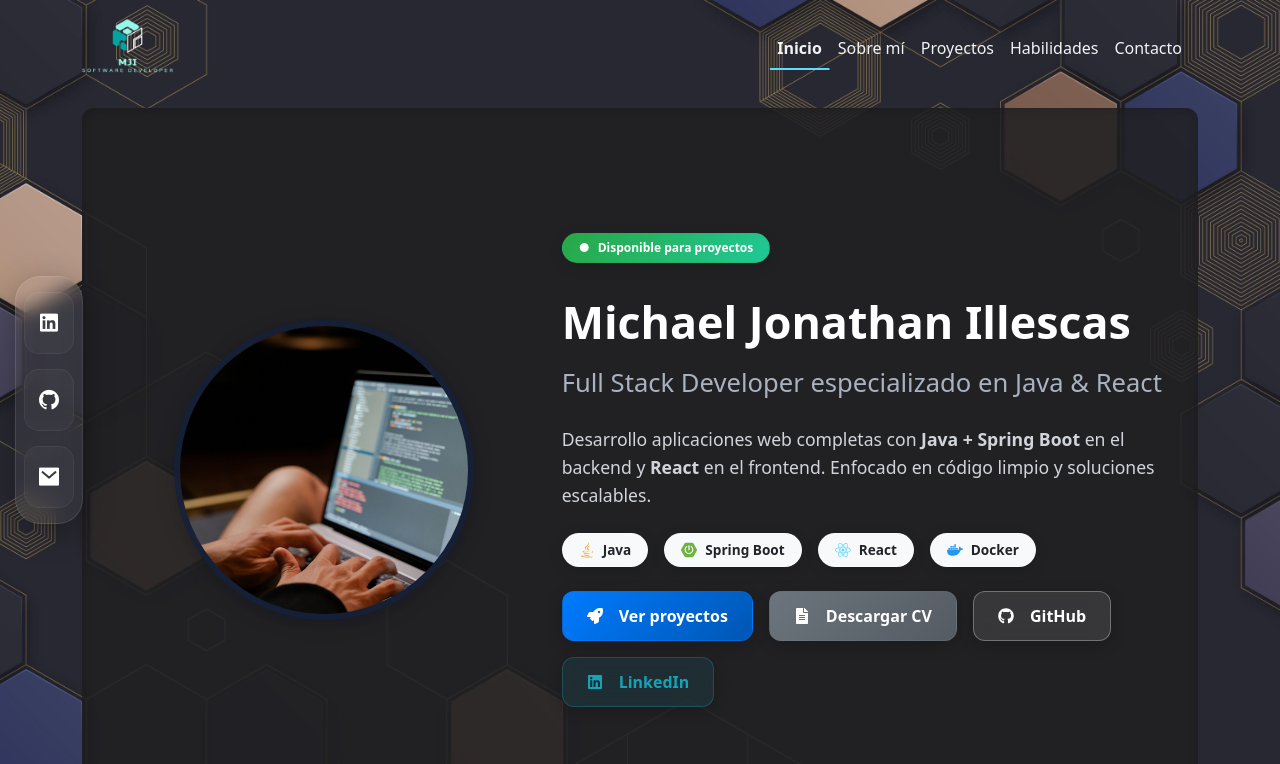
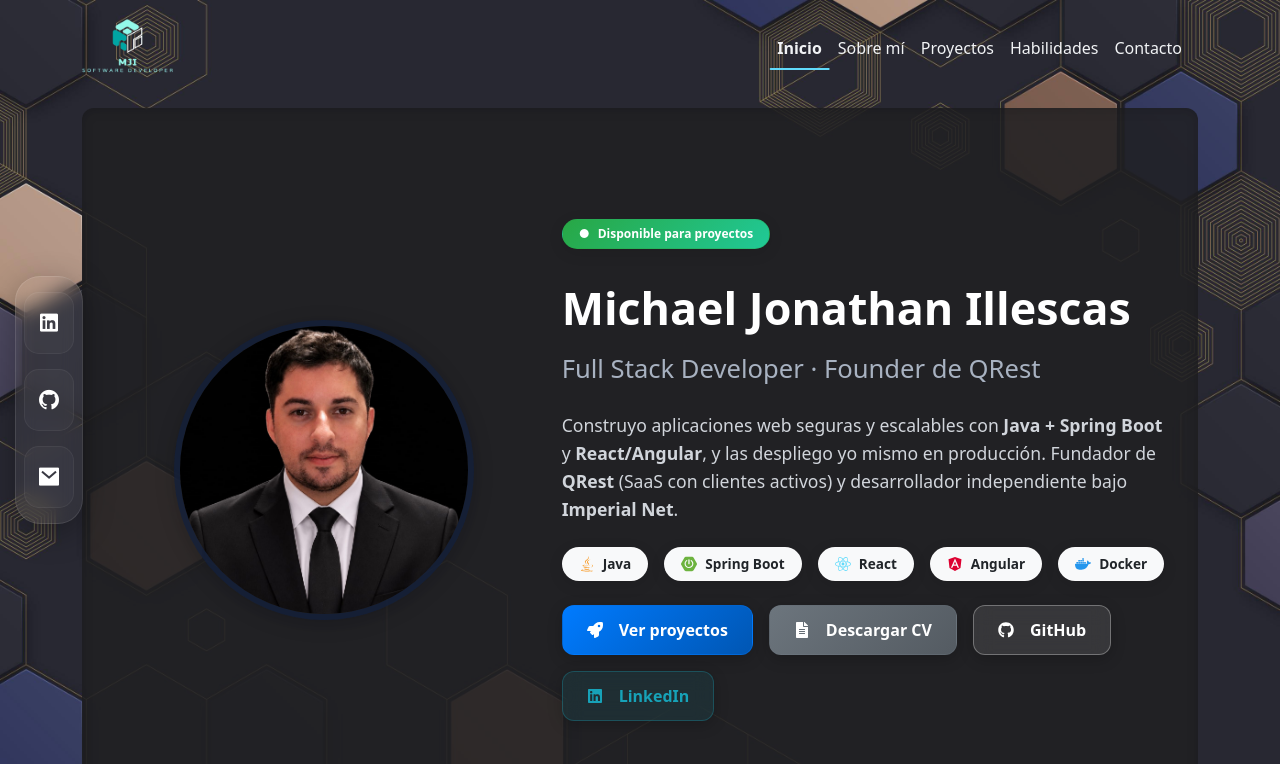
Before and after one commit to MichaelIllescas/my-portfolio, a React (Vite) app: page / in a window 1280 px wide. Shown: the top 764 px of the page. Built offline with nearby package versions, Linux system fonts and the light colour scheme.

Commit message:
feat(home): hero con foto real y perfil de founder
Subtitulo y descripcion reflejan QRest e Imperial Net; se quita AOS del hero para que cargue visible.

```diff
--- a/src/pages/Home.jsx
+++ b/src/pages/Home.jsx
@@ -1,6 +1,6 @@
-import fotoPerfil from "../assets/img/img-generic.jpg";
-import cv from "../assets/cv/Michael_Illescas_CV_FullStack_Developer2025.pdf";
-import { FaGithub, FaLinkedin, FaJava, FaReact } from "react-icons/fa";
+import fotoPerfil from "../assets/img/foto-michael-hero.jpg";
+import cv from "../assets/cv/CV_Michael_Illescas_FullStack_2026.pdf";
+import { FaGithub, FaLinkedin, FaJava, FaReact, FaAngular } from "react-icons/fa";
 import { SiSpringboot, SiDocker } from "react-icons/si";
 import { FaRocket, FaFileAlt } from "react-icons/fa";
 
@@ -8,7 +8,6 @@ function Home() {
   return (
     <section
       className="d-flex align-items-center py-5 px-3 home-section pt-1 section-home"
-      data-aos="fade-left"
     >
       <div className="container py-4">
         <div className="row align-items-center mt-5">
@@ -63,7 +62,7 @@ function Home() {
                 lineHeight: "1.4",
               }}
             >
-              Full Stack Developer especializado en Java & React
+              Full Stack Developer · Founder de QRest
             </h2>
 
             <p
@@ -74,10 +73,11 @@ function Home() {
                 lineHeight: "1.6",
               }}
             >
-              Desarrollo aplicaciones web completas con{" "}
-              <strong>Java + Spring Boot</strong> en el backend y{" "}
-              <strong>React</strong> en el frontend. Enfocado en código limpio y
-              soluciones escalables.
+              Construyo aplicaciones web seguras y escalables con{" "}
+              <strong>Java + Spring Boot</strong> y <strong>React/Angular</strong>, y
+              las despliego yo mismo en producción. Fundador de{" "}
+              <strong>QRest</strong> (SaaS con clientes activos) y desarrollador
+              independiente bajo <strong>Imperial Net</strong>.
             </p>
 
             {/* Badges de tecnologías */}
@@ -99,6 +99,12 @@ function Home() {
                 style={{ fontSize: "0.9rem", padding: "0.5rem 1rem" }}
               >
                 <FaReact color="#61dbfb" size={16} /> React
+              </span>
+              <span
+                className="badge bg-light text-dark d-flex align-items-center gap-2"
+                style={{ fontSize: "0.9rem", padding: "0.5rem 1rem" }}
+              >
+                <FaAngular color="#dd0031" size={16} /> Angular
               </span>
               <span
                 className="badge bg-light text-dark d-flex align-items-center gap-2"
```
Also changed, not shown: src/assets/img/foto-michael-hero.jpg (added).
